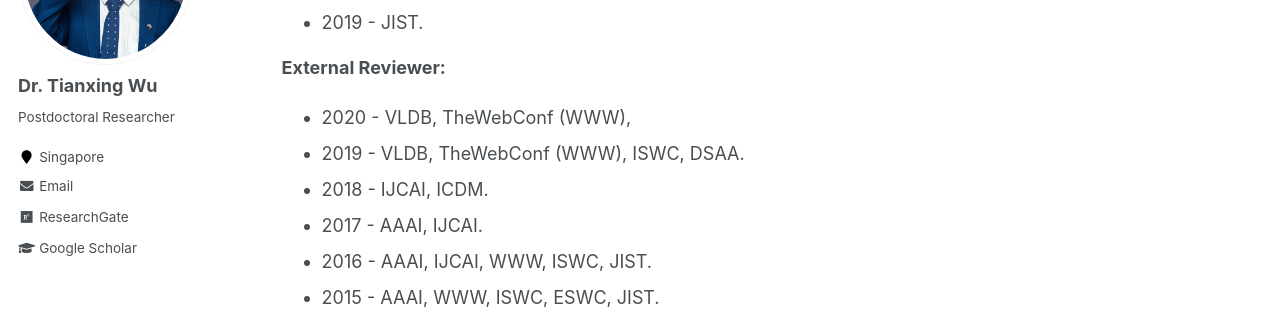
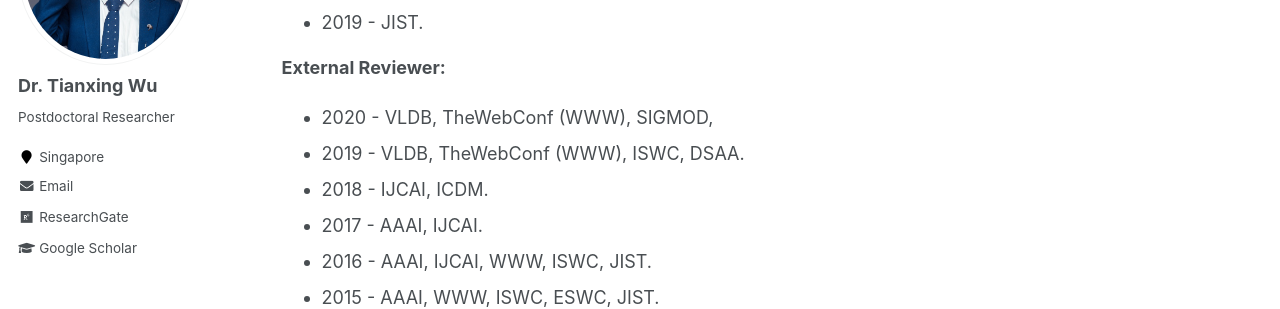
Before and after one commit to tianxing-wu/tianxing-wu.github.io, a Jekyll site: the page built from _pages/services.md, in a window 1280 px wide and 900 px high, scrolled down 708 px. Shown: the part 153-462 px from the top of the window. Built offline with Jekyll 4.4.1, drawn with Linux system fonts in a browser that asks for light colours.

Commit message:
site update

```diff
--- a/_pages/services.md
+++ b/_pages/services.md
@@ -26,7 +26,7 @@ author_profile: true
 * 2019 - JIST.
 
 **External Reviewer:**
-* 2020 - VLDB, TheWebConf (WWW),
+* 2020 - VLDB, TheWebConf (WWW), SIGMOD,
 * 2019 - VLDB, TheWebConf (WWW), ISWC, DSAA.
 * 2018 - IJCAI, ICDM.
 * 2017 - AAAI, IJCAI.
```
Also changed, not shown: 1 other file.
